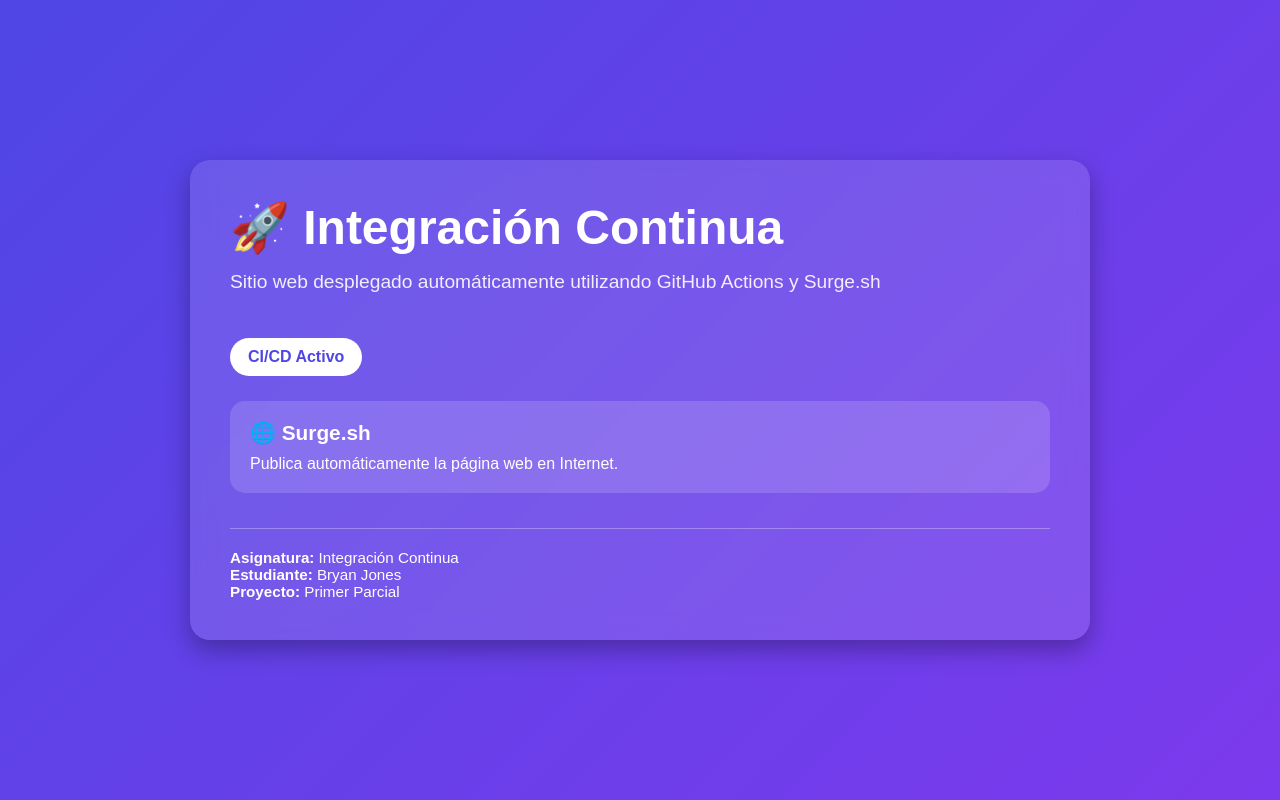
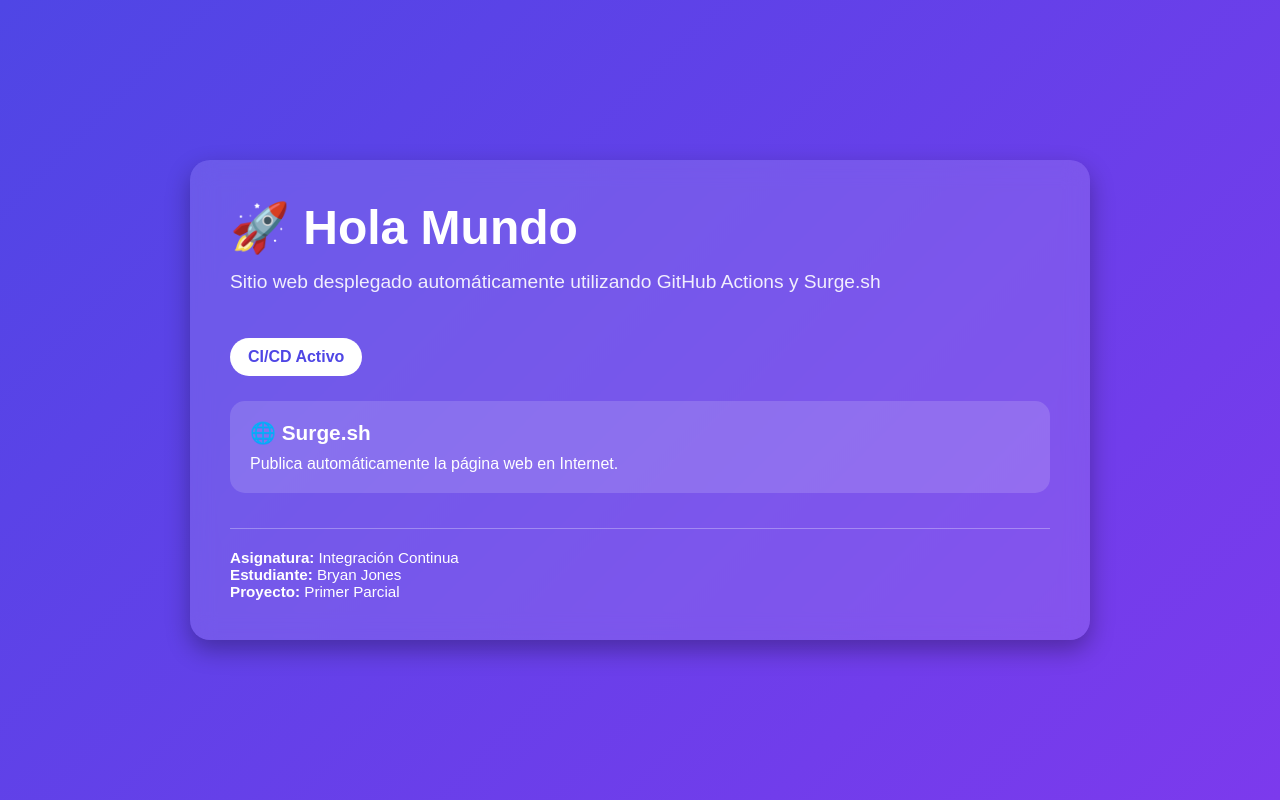
Before and after one commit to bryanurieljonestineo0912-eng/parcial1-Surge.sh, a plain HTML site: page index.html in a window 1280 px wide. Drawn offline with Linux system fonts and the light colour scheme.

Commit message:
Change heading from 'Integración Continua' to 'Hola Mundo'

```diff
--- a/index.html
+++ b/index.html
@@ -89,7 +89,7 @@
 
     <div class="container">
 
-        <h1>🚀 Integración Continua</h1>
+        <h1>🚀 Hola Mundo</h1>
 
         <p class="subtitle">
             Sitio web desplegado automáticamente utilizando GitHub Actions y Surge.sh
```
